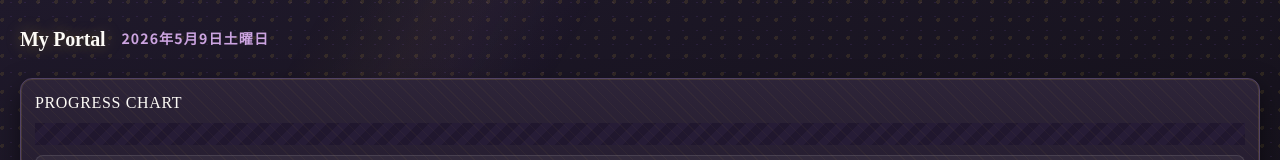
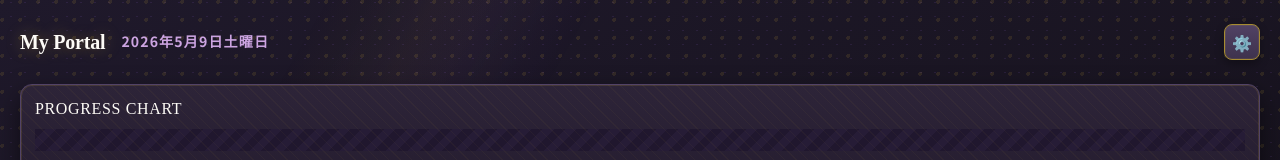
Before and after one commit to toshikazu-takemasa/my-portal, a plain HTML site: page index.html in a window 1280 px wide. Shown: the top 160 px of the page. Drawn offline with nearby package versions, Linux system fonts and the light colour scheme.

Commit message:
feat: add daily report viewer and settings navigation button

```diff
--- a/index.html
+++ b/index.html
@@ -56,9 +56,7 @@
 <header class="!flex !items-center !gap-4 !mb-6 !max-w-[1400px] !mx-auto max-[768px]:!mb-[14px]">
   <h1 class="!text-[1.25rem] !font-bold !text-[var(--text)] !tracking-[-0.01em] max-[768px]:!text-[1rem]">My Portal</h1>
   <span id="today" class="!text-[0.88rem] !text-[var(--text-sub)] !flex-1"></span>
-
-
-
+  <button class="settings-btn" onclick="if(window.innerWidth <= MOBILE_BREAKPOINT) switchBottomNav('settings'); else switchMainTab('settings');" title="設定を開く">⚙️</button>
 </header>
 
 <section class="analytics-band">
--- a/js/report.js
+++ b/js/report.js
@@ -323,7 +323,6 @@
   if (textarea) localStorage.removeItem('diary-draft');
   await origSaveDailyReport.apply(this, arguments);
 };
-}
 
 function attachMdCheckboxListeners () {
   document.querySelectorAll('.md-cb').forEach(cb => {
```
